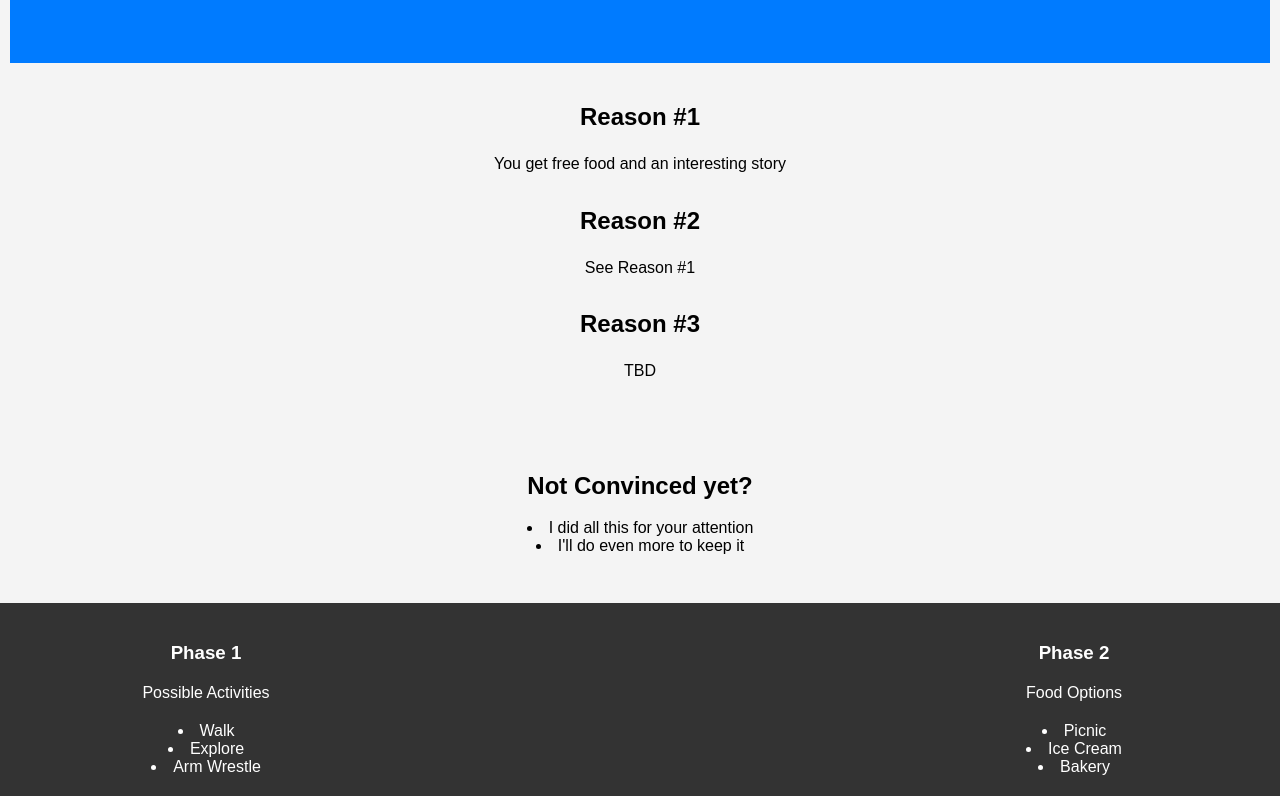
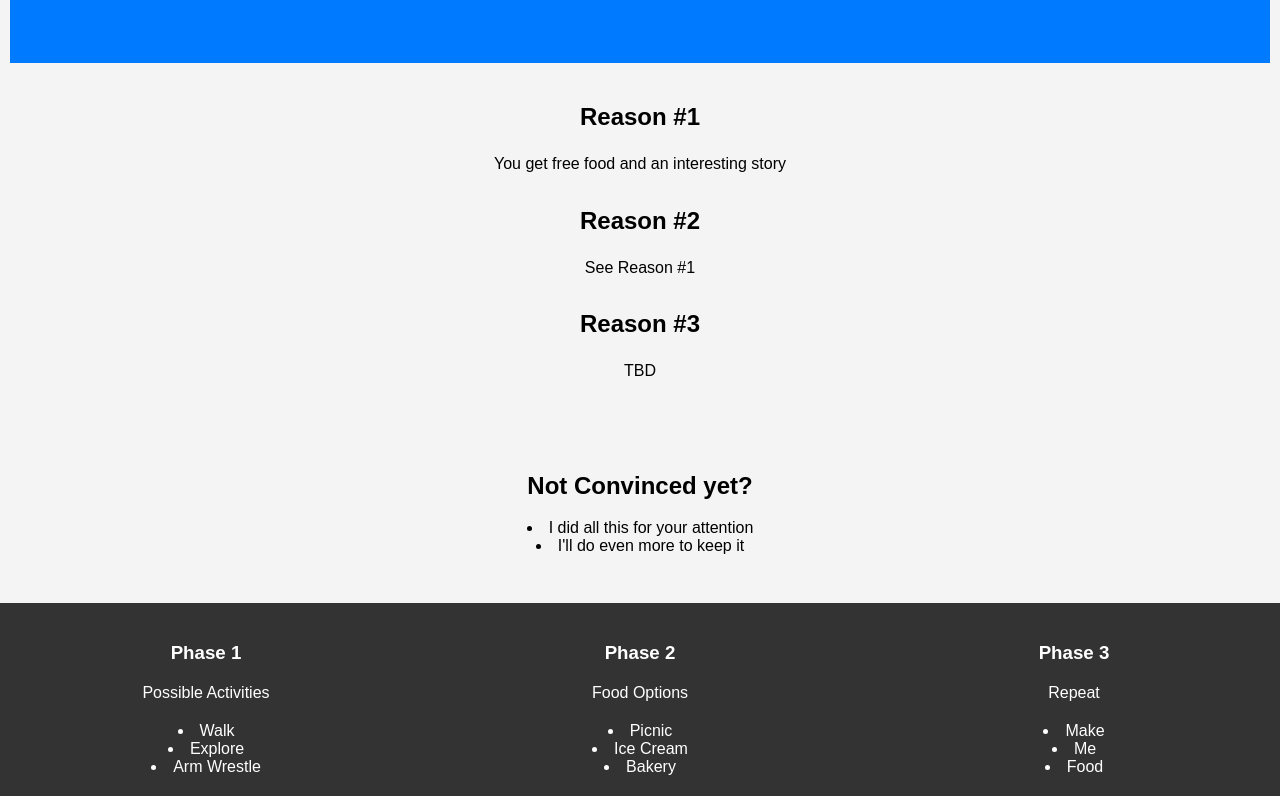
Before and after one commit to eharvey49/you-cute, a plain HTML site: page index.html in a window 1280 px wide. Shown: the part 327-1123 px from the top of the page. Drawn offline with Linux system fonts and the light colour scheme.

Commit message:
Update index.html

```diff
--- a/index.html
+++ b/index.html
@@ -53,6 +53,13 @@
         <li>Ice Cream</li>
         <li>Bakery</li>
     </div>
+    <div class="footer-section">
+        <h3>Phase 3</h3>
+        <p>Repeat</p>
+        <li>Make</li>
+        <li>Me</li>
+        <li>Food</li>
+    </div>
 </footer>
 
 </body>
```
